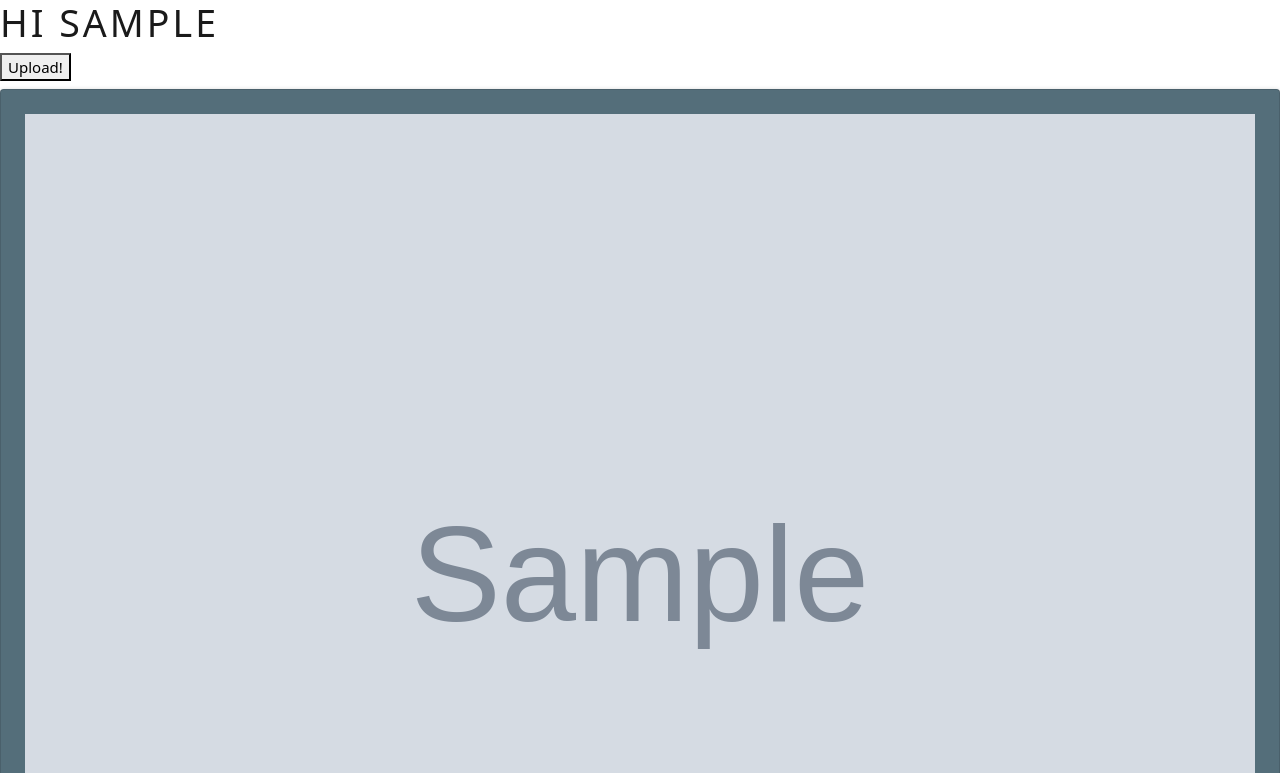
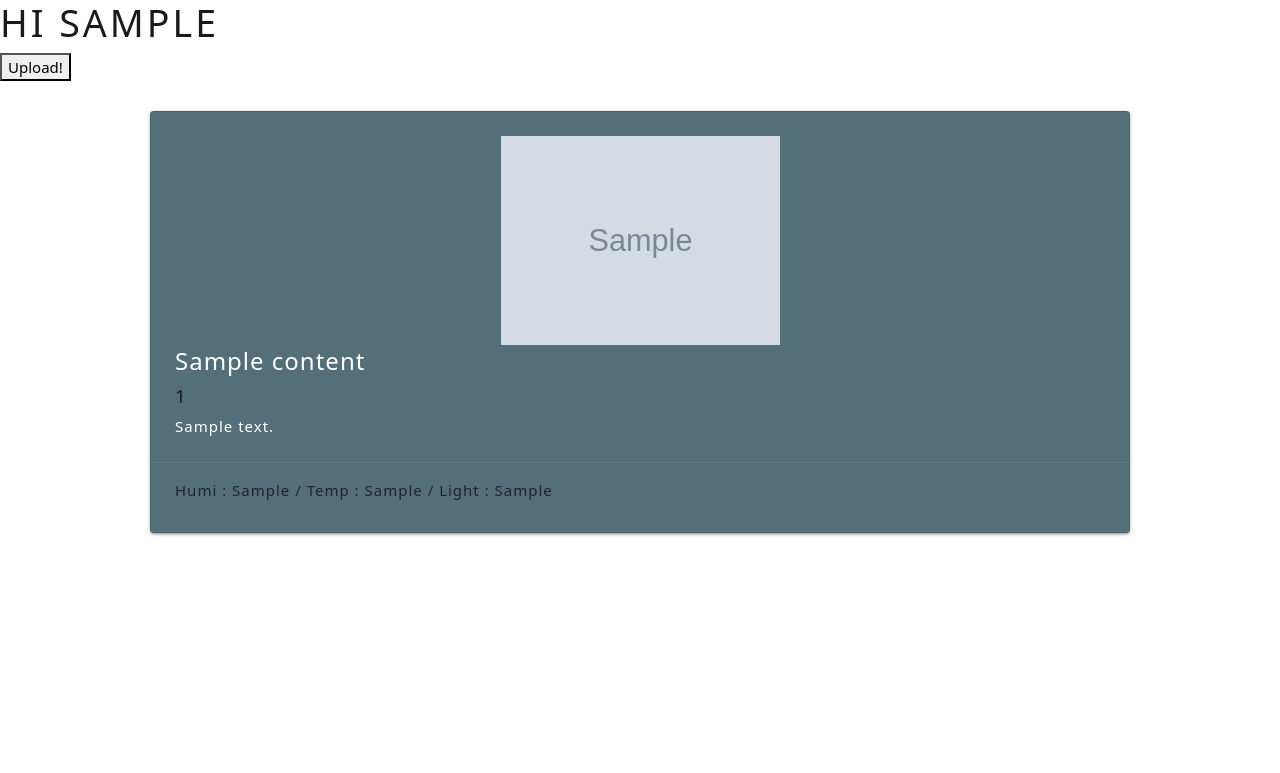
Before and after one commit to Fnhid/Upm3ra, a Flask app: page /main in a window 1280 px wide. Shown: the top 773 px of the page. After the commit the page ends 536 px from the top, so only its background shows below. Run offline with Flask 2, Linux system fonts and the light colour scheme; the visitor is signed in with stand-in values (Sample User, id 1); tables that the repository leaves empty or names only in its code hold one stand-in row (values such as "Sample post"); grey boxes marked "Sample" are stand-in pictures; some libraries are stand-ins or nearby versions.

Commit message:
v1.0.0-alpha1

```diff
--- a/main.py
+++ b/main.py
@@ -60,8 +60,10 @@ def signup():
             value = (id, pw)
             cur.execute(sql, value)
             data = cur.fetchall()
-            if not data:
+            if data:
                 db.commit()
+                cur.close()
+                db.close()
                 return redirect(url_for('ailen'))
             else:
                 db.rollback()
@@ -110,7 +112,7 @@ def main():
             db.close()
             return render_template('main.html', data_list=data, user=user)
     else:
-        return render_template('signin.html')
+        return redirect(url_for('signin'))
 
 
 @app.route("/picUpload", methods=['GET', 'POST'])
@@ -154,25 +156,25 @@ def picUpload():
 
 @app.route("/upload", methods=['GET', 'POST'])
 def upload():
-    global hum, tem, ntime, light, filename #vuln..
+    global hum, tem, light, filename #vuln..
     err = None
     if session:
-        if request.form == 'POST':
+        user = session['login_user']
+        if request.method == 'POST':
             title = request.form['title']
             contents = request.form['contents']
-            #light = request.form['light']
-            #filename = request.form['filename']
             db = mysql.connect()
             cur = db.cursor()
             sql = "INSERT INTO content VALUES (%s, %s, %s, %s, %s, %s, %s)"
-            cur.execute(sql, (title, contents, id, filename, hum, tem, light))
+            value = (title, contents, user, filename, hum, tem, light)
+            cur.execute(sql, value)
             data = cur.fetchall()
             if not data:
                 db.commit()
                 return redirect(url_for('main'))
             else:
                 db.rollback()
-                err = "Failed"
+                err = "failed"
         return render_template("upload.html", err=err, hum=hum, tem=tem, light=light, filename=filename)
     else:
         return render_template("main.html")
--- a/templates/main.html
+++ b/templates/main.html
@@ -11,6 +11,9 @@
     <link rel="stylesheet" href="https://cdn.jsdelivr.net/npm/@fortawesome/fontawesome-free@5.15.4/css/fontawesome.min.css" integrity="sha384-jLKHWM3JRmfMU0A5x5AkjWkw/EYfGUAGagvnfryNV3F9VqM98XiIH7VBGVoxVSc7" crossorigin="anonymous">
     <link rel="stylesheet" href="https://cdn.jsdelivr.net/npm/bootstrap@5.1.3/dist/css/bootstrap.min.css" integrity="sha384-1BmE4kWBq78iYhFldvKuhfTAU6auU8tT94WrHftjDbrCEXSU1oBoqyl2QvZ6jIW3" crossorigin="anonymous">
     <title>bbs</title>
+    <style>
+      .div_box { margin: 30px 150px ;}
+  </style>
 </head>
 <body>
   <!-- title, contents, id, filename, hum, tem, light -->
@@ -22,9 +25,9 @@
   {% for obj in data_list %}
   <div class="row">
     <div class="col s12 m6">
-      <div class="card blue-grey darken-1">
+      <div  width="70%" height="90%" class="div_box center-block card blue-grey darken-1">
         <div class="card-content white-text">
-          <img src={{obj[3]}} class="center-block" width="100%" height="100%"  alt="File Not Loaded">
+          <img src={{obj[3]}} class="center-block" width="30%" height="30%"  alt="File Not Loaded">
           <span class="card-title">{{obj[0]}}</span>
           <h5>{{obj[1]}}</h5>
           <p>{{obj[2]}}</p>
--- a/templates/upload.html
+++ b/templates/upload.html
@@ -21,7 +21,7 @@
           </div>
         <div class="form-group">
             <label for="exampleTextarea" class="form-label mt-4">Contents</label>
-            <textarea name="content" class="form-control" id="exampleTextarea" rows="3"></textarea>
+            <textarea name="contents" class="form-control" id="exampleTextarea" rows="3"></textarea>
         </div>
         <!--<input type="hidden" name="tem" value={{tem}} />
         <input type="hidden" name="hum" value={{hum}} />
```
